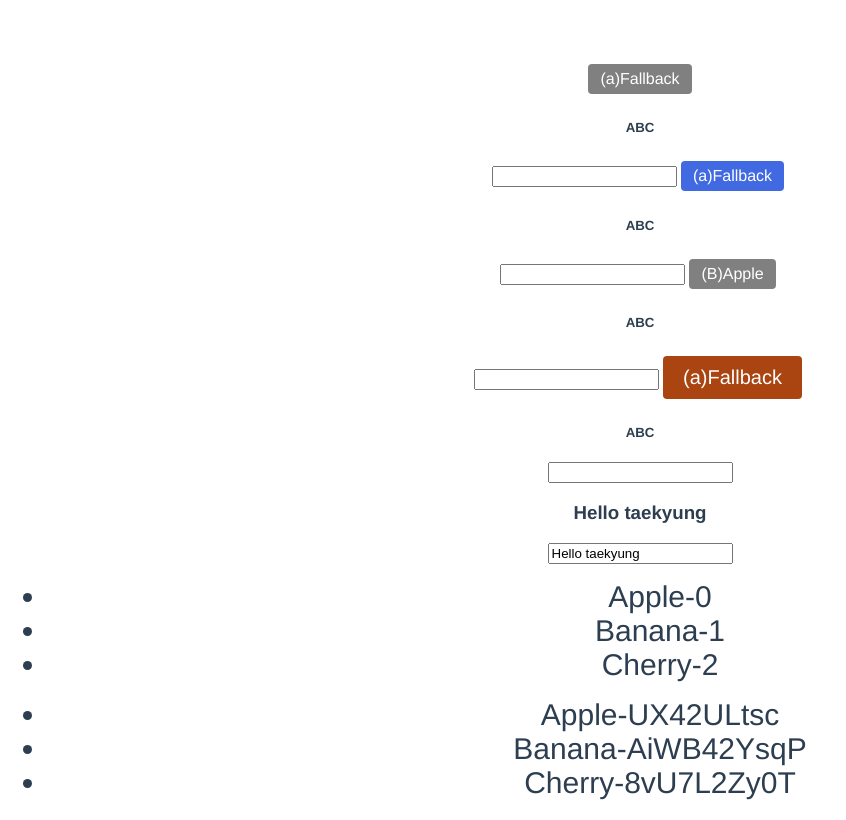
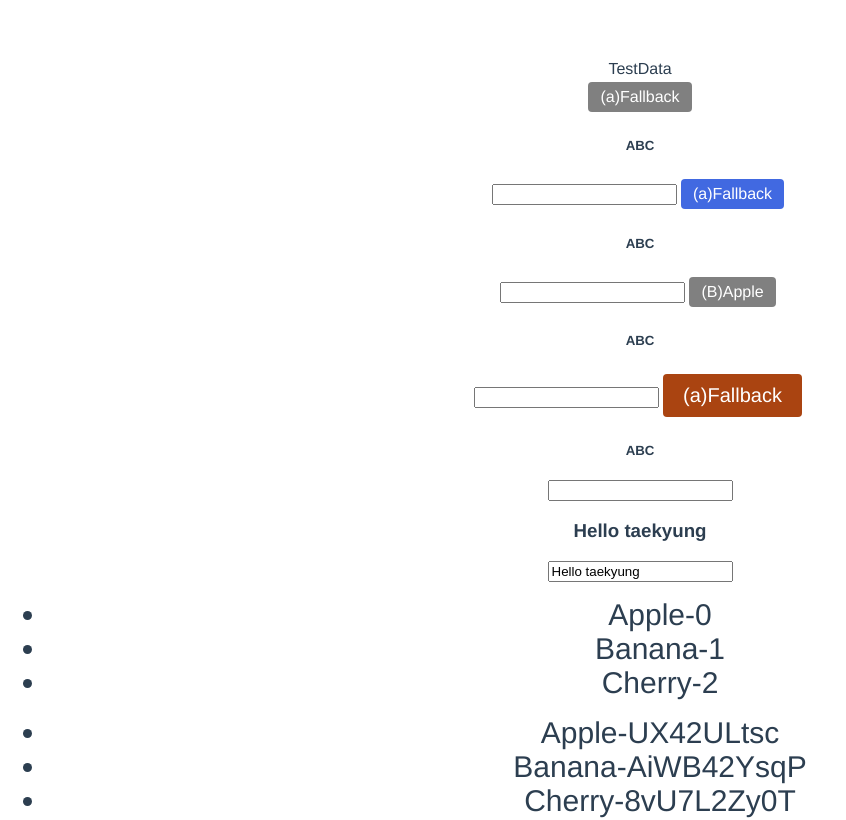
Before and after one commit to seaking7/vue-test, a Vue app: page / in a window 1280 px wide. Shown: the top 820 px of the page, without its empty margins (0-846 px from the left). Built offline with nearby package versions, Linux system fonts and the light colour scheme.

Commit message:
Parent를 거쳐서 Child로 데이터 보내기

```diff
--- a/src/App.vue
+++ b/src/App.vue
@@ -1,4 +1,5 @@
 <template>
+  <ParentData :msg="message"></ParentData>
   <MyBtn @myEvent="log" @change-msg="logMsg">Banana</MyBtn>
   <MyBtn color="royalblue">
     <span style="color: red;">Apple</span>
@@ -29,6 +30,7 @@ import HelloWorld from './components/HelloWorld.vue'
 import Fruit from './components/FruitData.vue'
 import EventTest from './components/EventTest.vue'
 import MyBtn from './components/MyBtn.vue'
+import ParentData from './components/ParentData.vue'
 import shortid from 'shortid'
 
 export default {
@@ -37,13 +39,15 @@ export default {
     HelloWorld,
     Fruit,
     EventTest,
-    MyBtn
+    MyBtn,
+    ParentData
   },
   data(){
     return {
       count: 2,
       fruits: ['Apple', 'Banana', 'Cherry'],
       msg: 'Hello taekyung',
+      message: 'TestData',
       msgHtml: '<div sycle="color: red;">Hello!!</div>',
       msgStyle: 'active',
       isShow: true,
--- /dev/null
+++ b/src/components/ChildData.vue
@@ -0,0 +1,16 @@
+<template>
+    <div>
+        {{ msg }}
+    </div>
+</template>
+
+<script>
+export default {
+    props: {
+        msg: {
+            type: String,
+            default: ''
+        }
+    }
+}
+</script>
--- /dev/null
+++ b/src/components/ParentData.vue
@@ -0,0 +1,20 @@
+<template>
+    <ChildData :msg="msg" />
+</template>
+
+<script>
+import ChildData from './ChildData.vue'
+
+export default {
+    components: {
+        ChildData
+    },
+    props: {
+        msg: {
+            type: String,
+            default: ''
+        }
+    }
+}
+
+</script>
```
